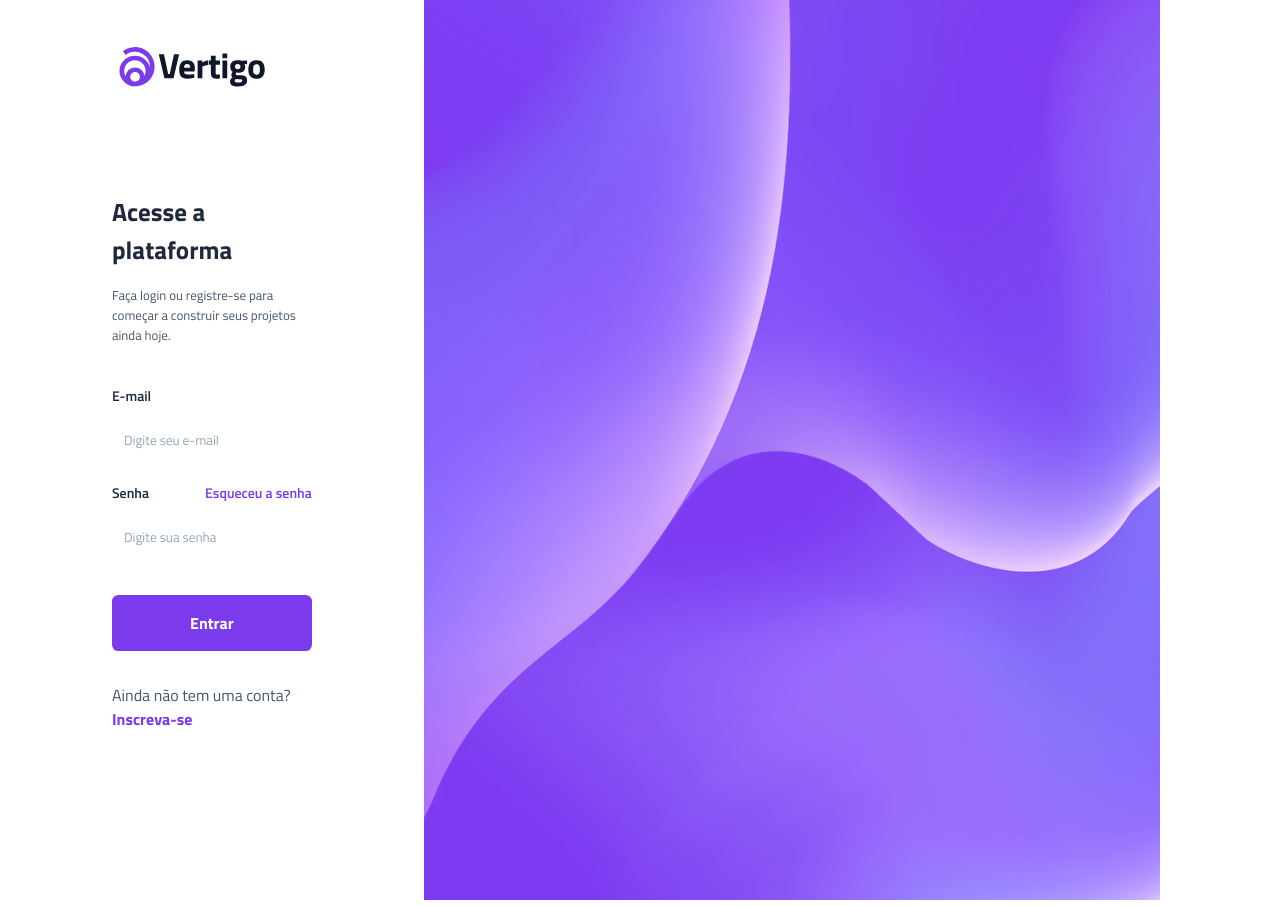
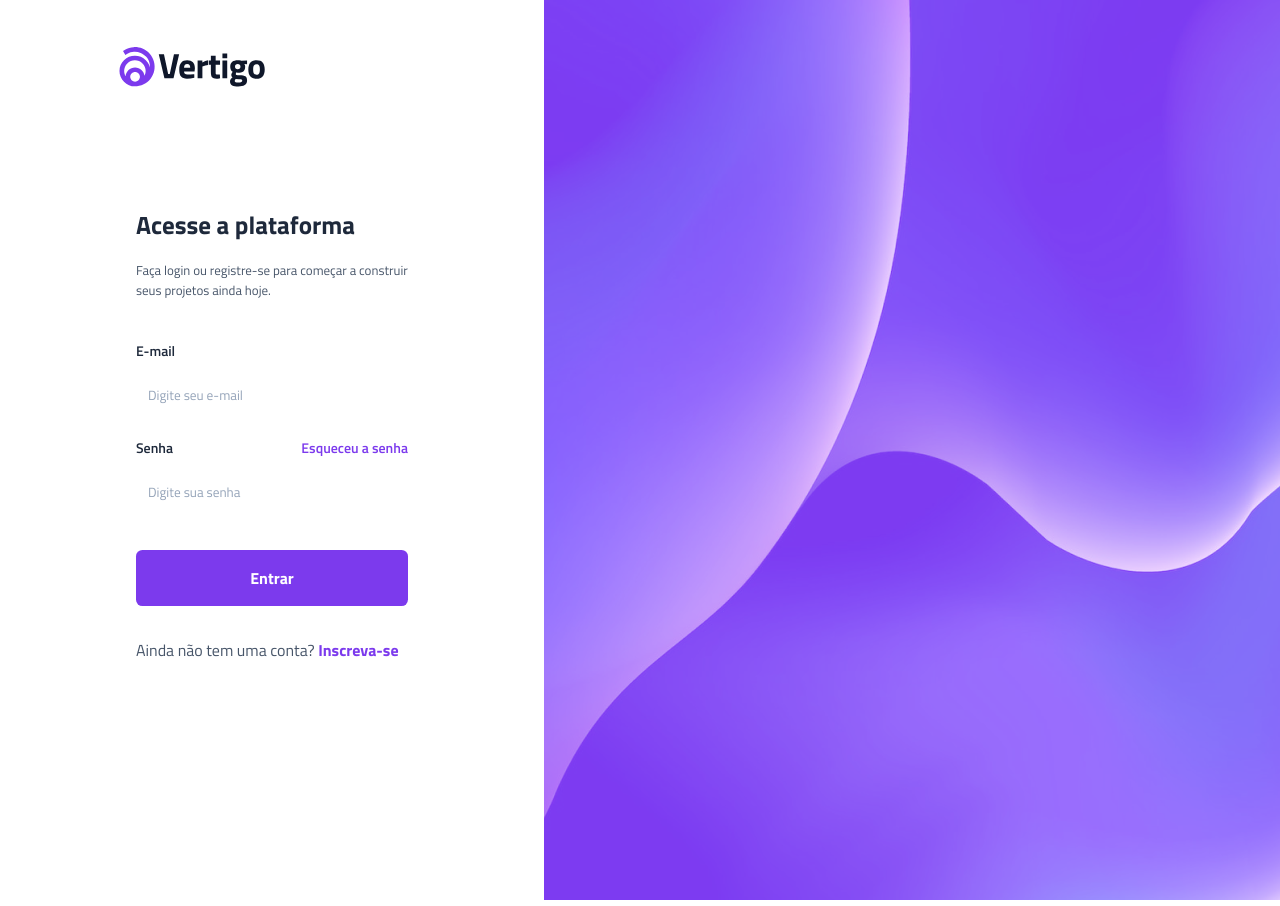
Before and after one commit to GabrielPRafaelreyrey/Projeto_vertigo, a plain HTML site: page index.html in a window 1280 px wide. Drawn offline with Linux system fonts and the light colour scheme.

Commit message:
ajustes de margin e padding do main

```diff
--- a/style.css
+++ b/style.css
@@ -124,7 +124,9 @@ main {
     header {
         background: none;
         justify-content: flex-start;
-        padding-inline: 7rem;
+        margin: 2.5rem 7rem 7rem;
+
+        height: fit-content;
     }
 
     header img {
@@ -132,7 +134,11 @@ main {
     }
 
     main {
-        padding-inline: 7rem;
+        margin-inline: 7rem;
+        max-width: 24rem;
+    }
+    .conteudo{
+        width: 100%;
     }
 
     .bg-desktop{
```
